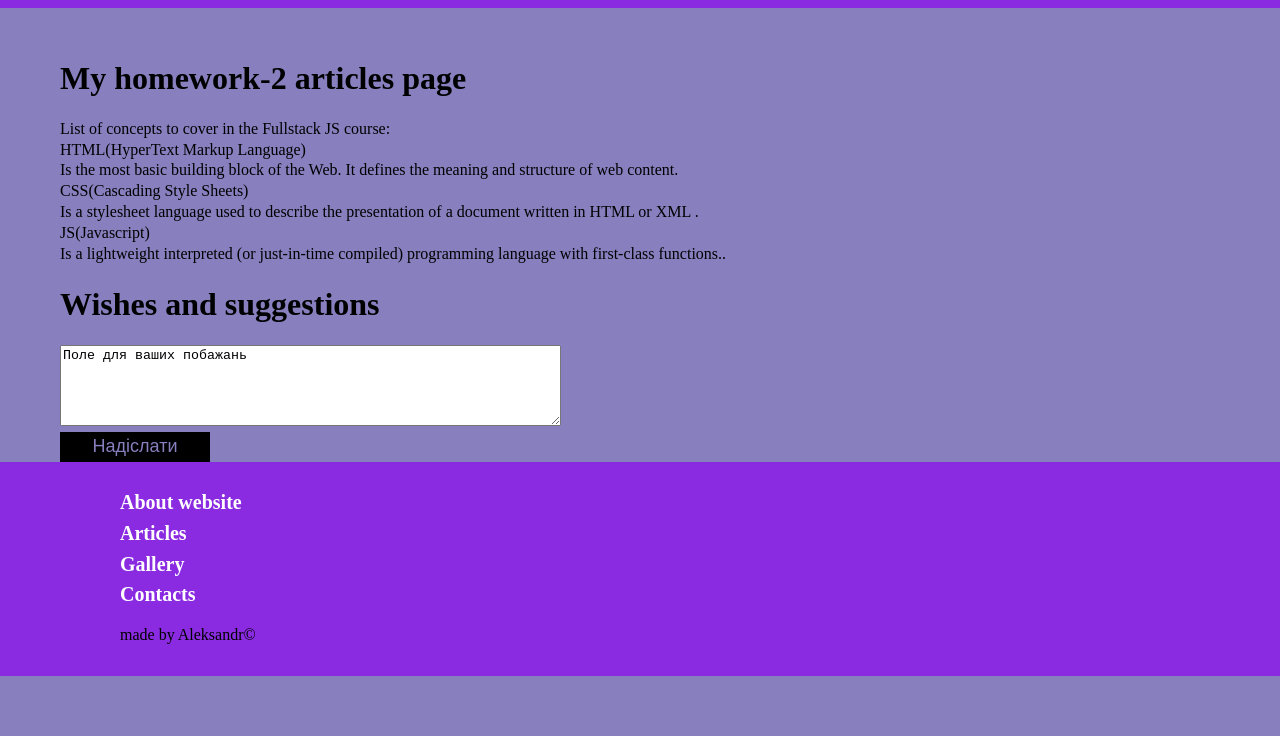
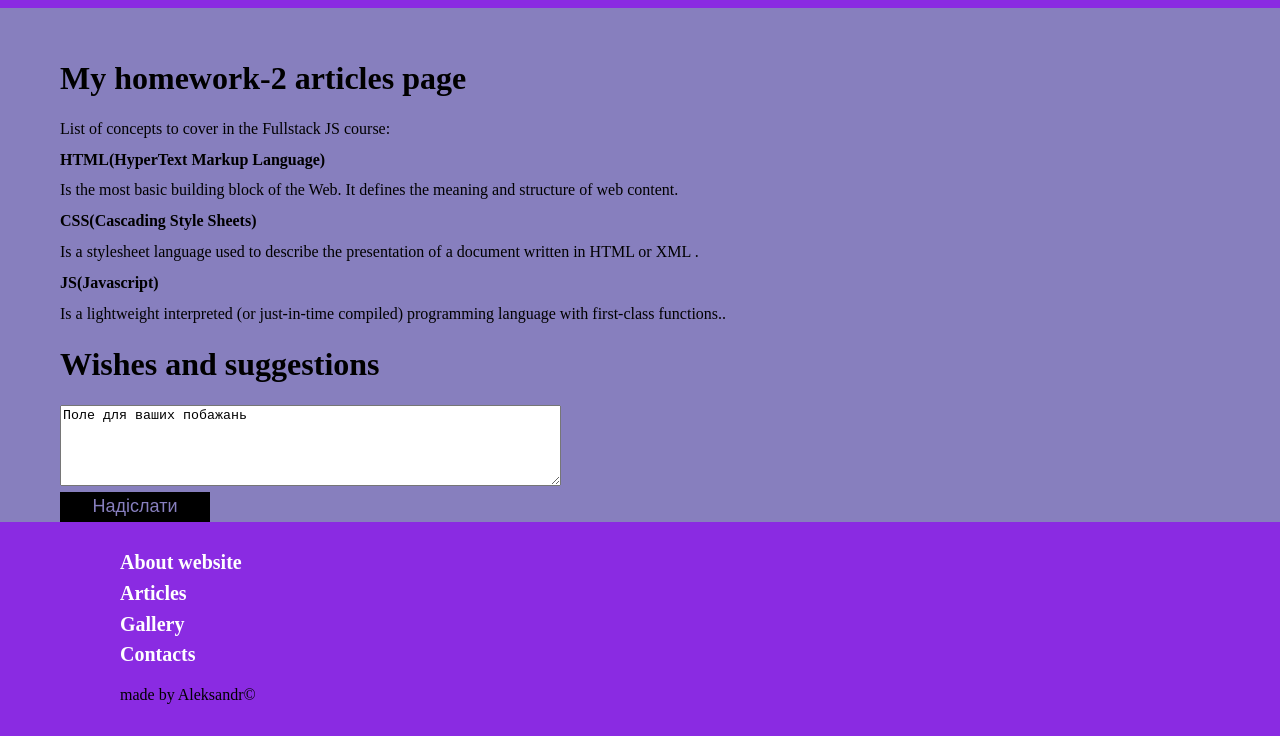
Before and after one commit to Effes77/Fullstack-_education-JS, a plain HTML site: page pages/articles.html in a window 1280 px wide. Shown: the part 172-908 px from the top of the page. Before the commit the page ends 848 px from the top, so only its background shows below. Drawn offline with Linux system fonts and the light colour scheme.

Commit message:
added styles

```diff
--- a/css/styles.css
+++ b/css/styles.css
@@ -181,6 +181,11 @@ a {
 
 /* articles styles */
 
+.hero-section__discription-title {
+    margin: 10px 0;
+    font-weight: 700;
+}
+
 .article-btn {
     width: 150px;
     height: 30px;
```
